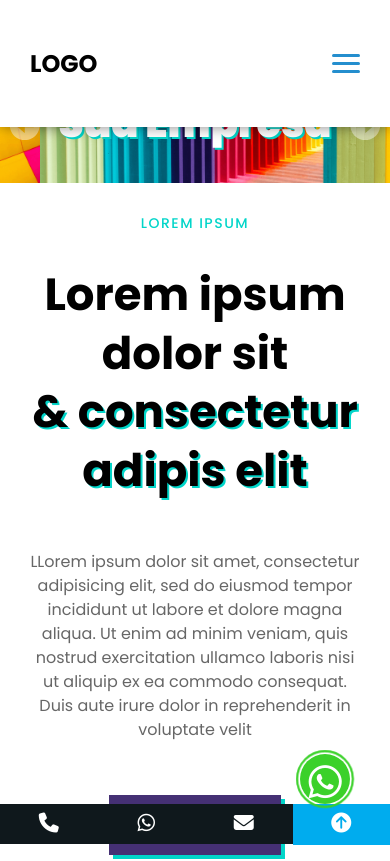
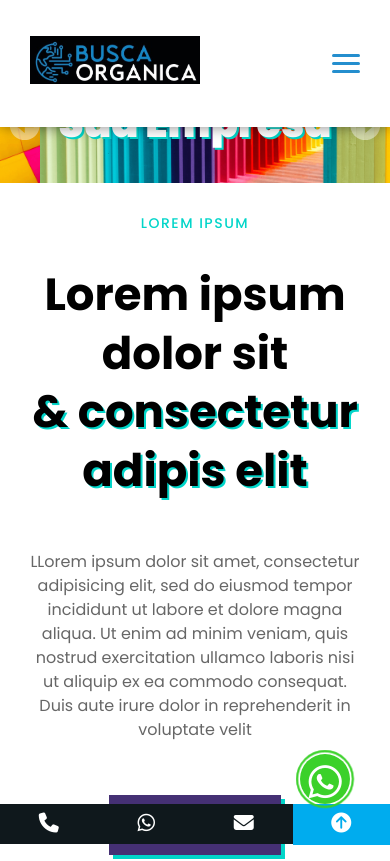
Before and after one commit to lucassOliveiira/projeto-buscaOrganica, a plain HTML site: page index.html in a window 390 px wide. Shown: the top 861 px of the page. Drawn offline with nearby package versions, Linux system fonts and the light colour scheme.

Commit message:
edit logo

```diff
--- a/css/style.css
+++ b/css/style.css
@@ -48,9 +48,12 @@ body::-webkit-scrollbar-thumb {
     transition: all .4s ease;
 }
 
-.nav h2 a {
-    text-decoration: none;
-    color: var(--black-0);
+.container-logo {
+    width: 180px;
+}
+
+.nav a img{
+    width: 100%;
 }
 
 .max {
@@ -131,7 +134,7 @@ body::-webkit-scrollbar-thumb {
     transition: all .4s ease-in-out;
 }
 
-@media screen and (max-width: 890px){
+@media screen and (max-width: 1015px){
     .menu {
         display: block;
         padding: 0 30px;
@@ -140,8 +143,9 @@ body::-webkit-scrollbar-thumb {
         display: flex;
         justify-content: space-between;
     }
-    .nav h2 a {
+    .nav a img{
         padding: 0 30px;
+        width: 230px;
     }
     .nav-list {
         flex-direction: column;
--- a/index.html
+++ b/index.html
@@ -19,7 +19,9 @@
 <body>
     <header id="header">
         <nav class="nav max" id="nav">
-            <h2><a href="#" title="Logo">LOGO</a></h2>
+            <div class="container-logo">
+                <a href="#" title="Logo"><img src="images/logo.jpg" alt="Logo Busca Orgânica"></a>
+            </div>
             <ul class="nav-list" id="nav-list">
                 <li><a href="#" title="Home">Home</a></li>
                 <li><a href="#" title="Empresa">Empresa</a></li>
```
Also changed, not shown: images/logo.jpg (added).
